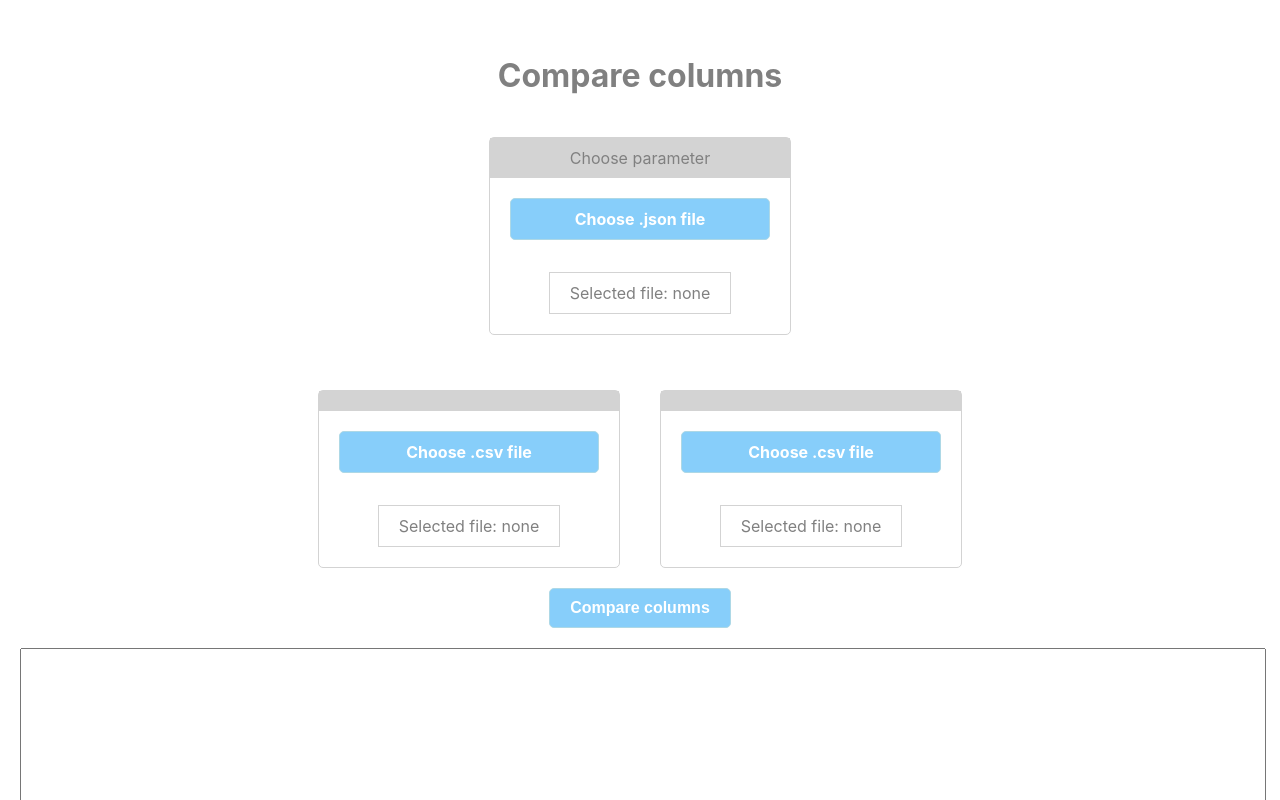
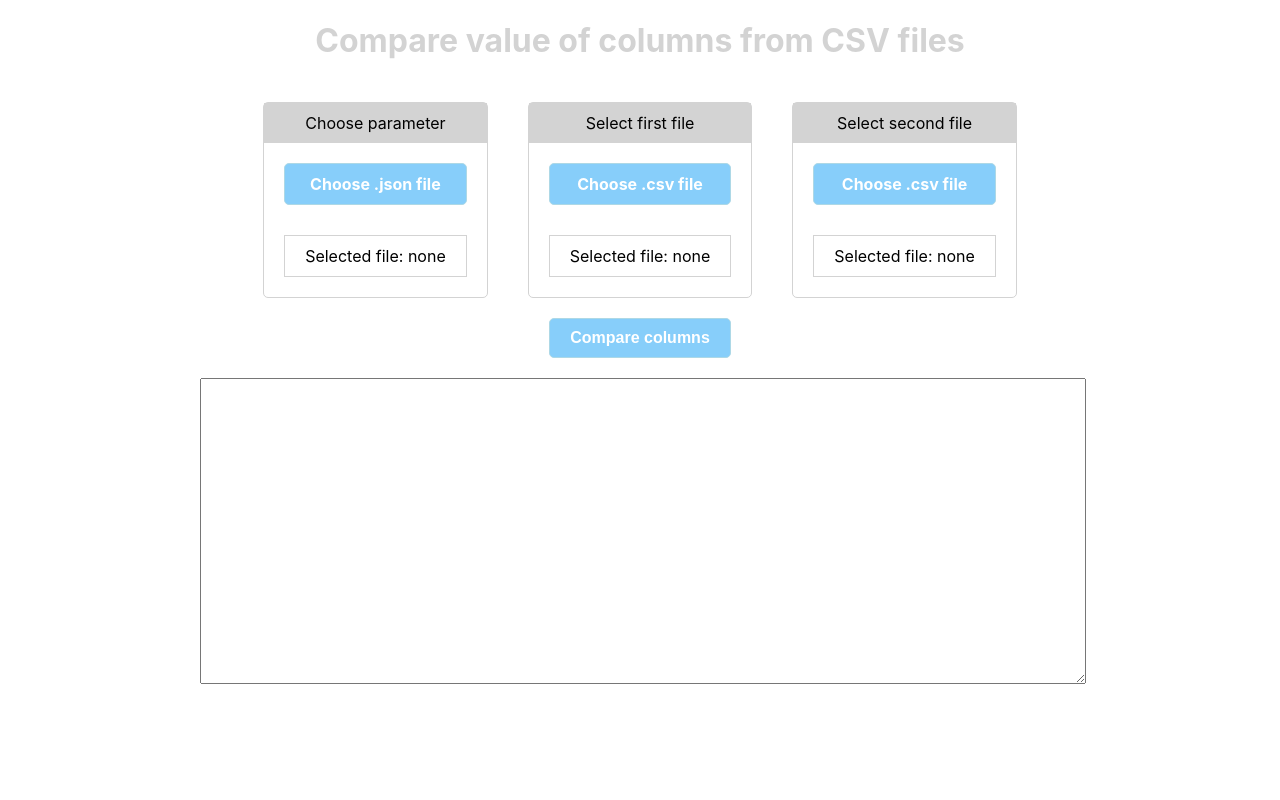
Before and after one commit to diegochagas/compare-columns, a React (Create React App) app: page / in a window 1280 px wide. Shown: the top 800 px of the page. Built offline with nearby package versions, Linux system fonts and the light colour scheme.

Commit message:
Update style

```diff
--- a/src/App.css
+++ b/src/App.css
@@ -1,18 +1,10 @@
 .App {
-  color: gray;
-  margin: 20px;
-}
-
-.App-header {
-  border-radius: 5px;
-  display: flex;
-  align-items: center;
-  flex-direction: column;
-  justify-content: center;
-  padding: 15px;
+  max-width: 880px;
+  margin: 0 auto;
 }
 
 .App-header h1 {
+  color: lightgray;
   text-align: center;
 }
 
--- a/src/App.js
+++ b/src/App.js
@@ -16,21 +16,23 @@ class App extends Component {
     return (
       <div className="App">
         <header className="App-header">
-          <h1>Compare columns</h1>
+          <h1>Compare value of columns from CSV files </h1>
+        </header>
+        <div className="App-body">
           <InputFile
             inputDescription="Choose parameter"
             inputId="json-file"
             onInputChange={event => this.onInputChange(event, JSON.parse, "parameters", this.selectedFile3)}
             fileType=".json"
             spanRef={this.selectedFile3} />
-        </header>
-        <div className="App-body">
           <InputFile
+            inputDescription="Select first file"
             inputId="csv-file"
             onInputChange={event => this.onInputChange(event, this.convertCSVToJSON, "table1", this.selectedFile1)}
             fileType=".csv"
             spanRef={this.selectedFile1} />
           <InputFile
+            inputDescription="Select second file"
             inputId="csv-file2"
             onInputChange={event => this.onInputChange(event, this.convertCSVToJSON, "table2", this.selectedFile2)}
             fileType=".csv"
--- a/src/components/InputFile.css
+++ b/src/components/InputFile.css
@@ -2,7 +2,7 @@
   border: 1px solid lightgray;
   border-radius: 5px;
   margin: 20px;
-  max-width: 300px;
+  max-width: 250px;
   text-align: center;
 }
 
@@ -14,11 +14,13 @@
 
 .input-file input {
   visibility: hidden;
+  height: 0;
+  width: 0;
 }
 
 .selected-file {
   display: inline-block;
   border: 1px solid lightgray;
   padding: 10px 20px;
-  margin-bottom: 20px;
+  margin: 20px;
 }
```
Also changed, not shown: 1 other file (tests, documents, lock files or other folders).
